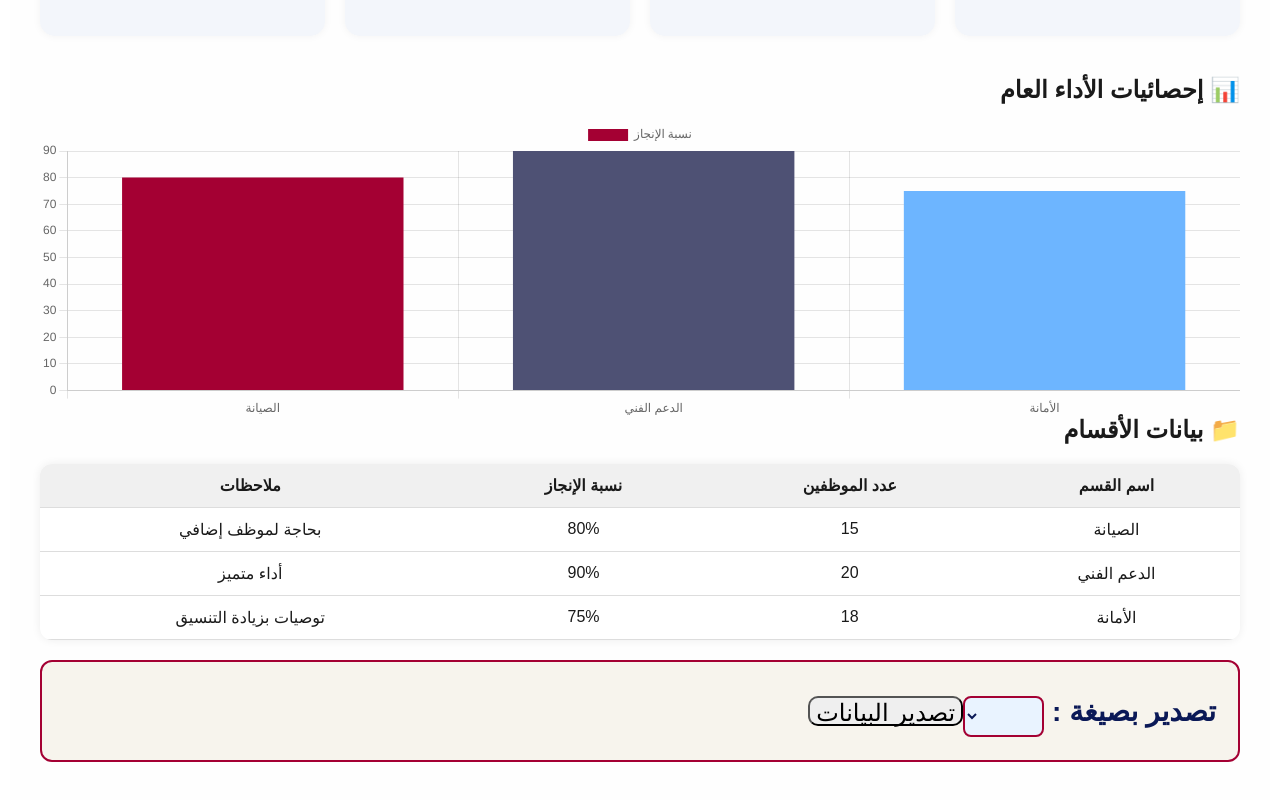
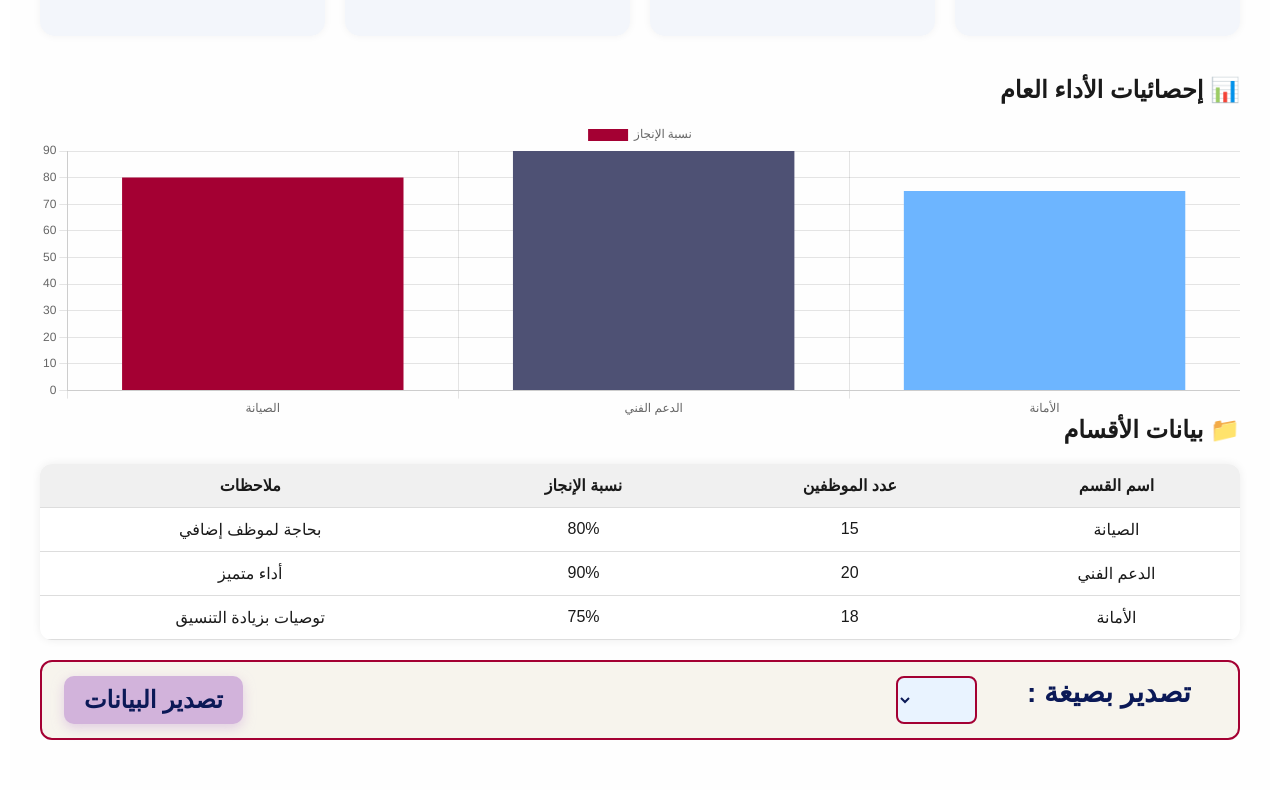
Before and after one commit to mqnr5/alamana, a Vue app: page /DepartmentOverview in a window 1280 px wide. Shown: the part 298-1098 px from the top of the page. Built offline with nearby package versions, Linux system fonts and the light colour scheme; the HTML template or start-up script is replaced by a standard one.

Commit message:
تعديل الشكل

```diff
--- a/src/components/ExportData.vue
+++ b/src/components/ExportData.vue
@@ -47,12 +47,16 @@ export default {
 </script>
 <template>
     <div class="export-field">
+      <div class="format">
         <span>تصدير بصيغة : </span>
-        <select v-model="format">
+        <select v-model="format" required>
           <option value="csv">CSV</option>
           <option value="json">JSON</option>
         </select>
-        <button @click="exportDataHandler">تصدير البيانات</button>
+      </div>
+      <div class="epxport-action">
+          <button @click="exportDataHandler">تصدير البيانات</button>
+      </div>
     </div>
 </template>
 <style scoped>
@@ -60,10 +64,25 @@ export default {
   background-color: #f7f4ed;
   color: #0b1957;
   border: 2px solid #A40033;
+  display: flex;
+  flex-direction: row;
+  justify-content: space-between;
   padding: 14px 22px;
   border-radius: 12px;
   font-weight: 700;
   margin: 20px auto;
+}
+.format {
+  width: 30%;
+  display: flex;
+  flex-direction: row;
+  justify-content: space-around;
+}
+.format-action {
+  display: flex;
+  flex-direction: row;
+  justify-content: center;
+  margin: 50px auto;
 }
 span {
     font-size: 28px;
@@ -77,11 +96,20 @@ select {
   font-weight: bold;
 }
 button {
-    margin: 20px;
-    cursor: pointer;
-    height: 30px;
-    font-size: 24px;
-    border-radius: 10px;
-    margin: 20px auto;
+  background-color: #d2b3db;
+  border: none;
+  padding: 10px 20px;
+  color: #0b1957;
+  font-weight: 700;
+  font-size: 24px;
+  border-radius: 10px;
+  margin: auto;
+  cursor: pointer;
+  box-shadow: 0 4px 12px rgba(210, 179, 219, 0.6);
+  transition: background-color 0.3s ease, color 0.3s ease;
+}
+button:hover {
+  background-color: #A40033;
+  color: #f7f4ed;
 }
 </style>
```
